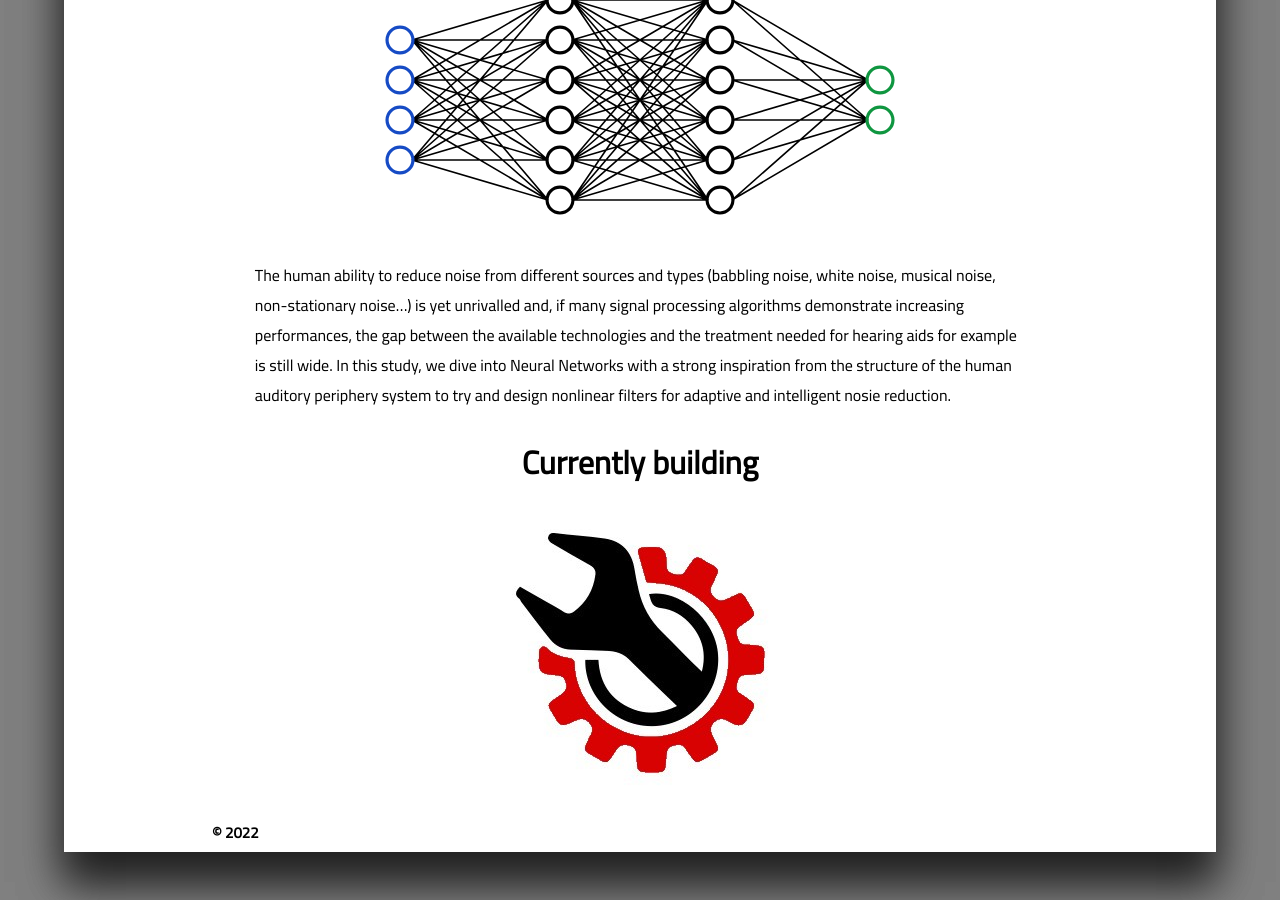
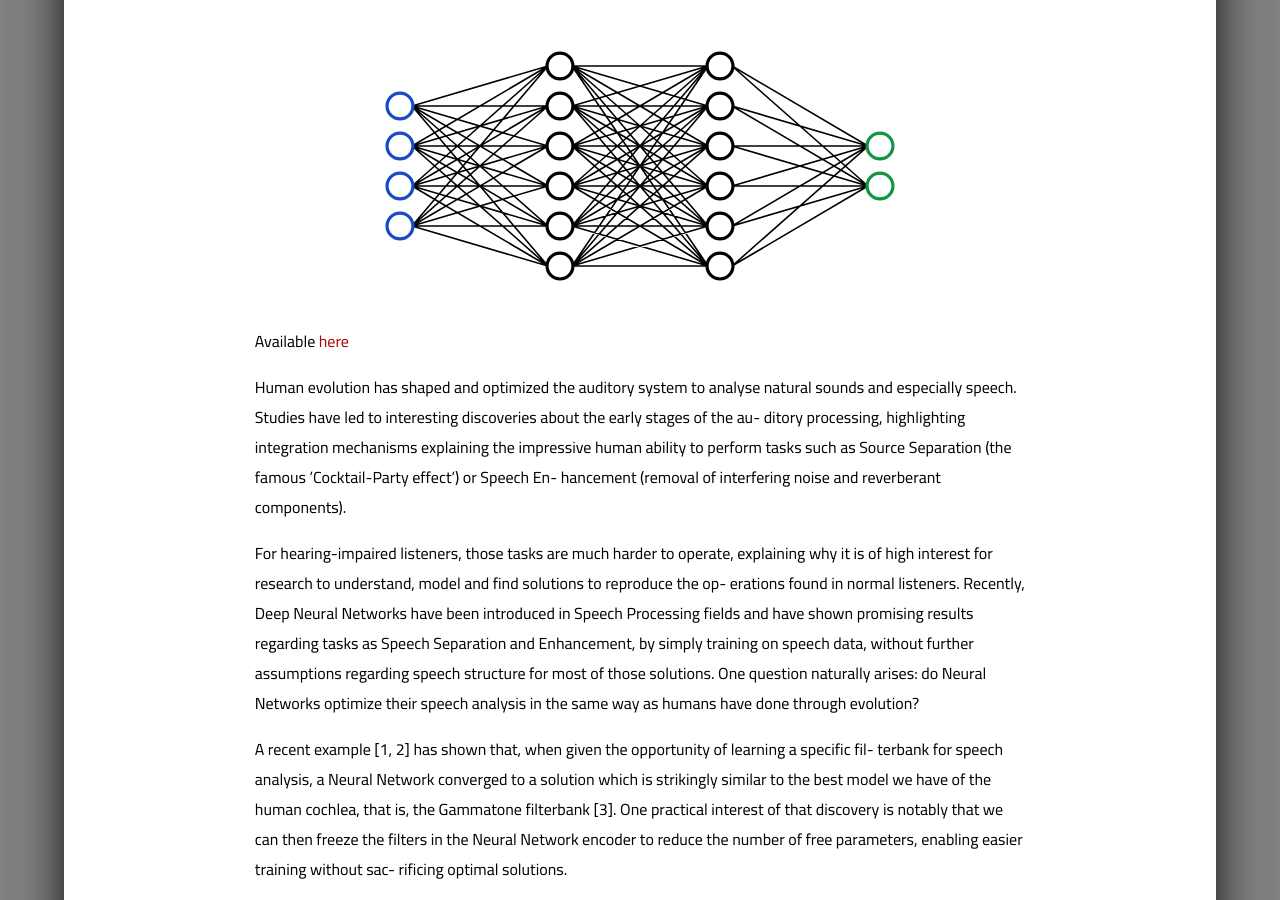
Before and after one commit to jmlemercier/jmlemercier.github.io, a Jekyll site: the page built from _posts/2020-02-06-msc.md, in a window 1280 px wide and 900 px high, scrolled down 556 px. Built offline with Jekyll 4.4.1, drawn with Linux system fonts in a browser that asks for light colours; some of the changed text lies outside the part shown.

Commit message:
publications

```diff
--- a/_posts/2020-02-06-msc.md
+++ b/_posts/2020-02-06-msc.md
@@ -2,7 +2,7 @@
 layout: post
 author: jmlemercier
 date: 2020-02-06
-title: Bio-inspired Neural Networks nonlinear filters for noise reduction
+title: Bio-inspired Encoders for Temporal Convolutional Networks performing Speech Enhancement and Separation
 excerpt: Imperial College London MSc Thesis supervised by Dr Dan F. M. Goodman on noise-reducting nonlinear filters. The structure of the filters is provided by a trainable neural network inspired by the auditory periphery system.
 keywords: Auditory modelling, Neural Networks, Nonlinear Filters, PyTorch, Bio-inspired technologies
 ---
@@ -11,11 +11,52 @@
     <img src="/assets/msc/style.svg" height="280px">
 </div>
 
-The human ability to reduce noise from different sources and types (babbling noise, white noise, musical noise, non-stationary noise...) is yet unrivalled and, if many signal processing algorithms demonstrate increasing performances, the gap between the available technologies and the treatment needed for hearing aids for example is still wide. In this study, we dive into Neural Networks with a strong inspiration from the structure of the human auditory periphery system to try and design nonlinear filters for adaptive and intelligent nosie reduction.
+<div class="links">
+<p> Available <a href="assets/reports/jgl19_MSc_Thesis.pdf" class="inner-link"> here </a> </p> </div>
 
-<div class="repair">
-	<h1>Currently building</h1>
-	<div class="post-image">
-	<img src="/assets/css/repair.jpeg">
+<div class="abstract">
+<p>
+Human evolution has shaped and optimized the auditory system to analyse natural sounds and
+especially speech. Studies have led to interesting discoveries about the early stages of the au-
+ditory processing, highlighting integration mechanisms explaining the impressive human ability
+to perform tasks such as Source Separation (the famous ’Cocktail-Party effect’) or Speech En-
+hancement (removal of interfering noise and reverberant components). </p>
+<p>
+For hearing-impaired listeners, those tasks are much harder to operate, explaining why it
+is of high interest for research to understand, model and find solutions to reproduce the op-
+erations found in normal listeners. Recently, Deep Neural Networks have been introduced in
+Speech Processing fields and have shown promising results regarding tasks as Speech Separation
+and Enhancement, by simply training on speech data, without further assumptions regarding
+speech structure for most of those solutions. One question naturally arises: do Neural Networks
+optimize their speech analysis in the same way as humans have done through evolution?</p>
+<p>
+A recent example [1, 2] has shown that, when given the opportunity of learning a specific fil-
+terbank for speech analysis, a Neural Network converged to a solution which is strikingly similar
+to the best model we have of the human cochlea, that is, the Gammatone filterbank [3]. One
+practical interest of that discovery is notably that we can then freeze the filters in the Neural
+Network encoder to reduce the number of free parameters, enabling easier training without sac-
+rificing optimal solutions.</p>
+<p>
+Motivated by this result, we investigate another mechanism of the auditory system which
+is phase-locking, that is, the ability of some neurons to synchronize their firing activity to the
+stimulus frequency and accordingly deliver a time-coded representation of the given stimulus. We
+propose an encoder model enabling phase-locking to be learnt in a Neural Network, and look at
+whether the resulting network is using this model to learn a behaviour similar to phase-locking,
+or to derive another optimal strategy.</p>
+<p>
+In a further step of designing optimal encoders for Neural Networks performing on speech
+data, we add phase-shift parameters in the analysis filterbank and train the network to learn
+those parameters. We show that the network converges to a solution where the maximal discrim-
+inative power is obtained in order to produce the most diverse representations out of redundant
+information, justifying the intuition in [2].</p>
+
+<div class="references">
+<ul class="references">
+<li> [1] : Y. Luo and N. Mesgarani, “Conv-tasnet: Surpassing ideal time–frequency magnitude mask-
+ing for speech separation,” <i>IEEE/ACM Transactions on Audio, Speech, and Language Pro-
+cessing</i>, vol. 27, pp. 1256–1266, 2019. </li>
+<li> [2] :  D. Ditter and T. Gerkmann, “A multi-phase gammatone filterbank for speech separation
+via tasnet,” <i>ICASSP 2020</i>, pp. 36–40.</li>
+<li> [3] : R. Patterson, I. Nimmo-Smith, J. Holdsworth, and P. Rice, “An efficient auditory filterbank based on the gammatone function,” 1988.</li>
+</ul>
 </div>
-</div>
```
Also changed, not shown: _posts/2020-01-12-HPS.md (deleted, +0 -23 lines), _posts/2020-01-13-voxline.md (+1 -1 lines), _posts/2021-01-11-icassp2022.md (deleted, +0 -27 lines), _posts/2021-11-01-icassp2022.md (added, +27 -0 lines), _posts/2022-01-06-interspeech2022.md (deleted, +0 -30 lines), _posts/2022-06-01-interspeech2022.md (added, +30 -0 lines), ._old_posts/2020-01-12-HPS.md (added), assets/icassp2022/icassp2022.png (added), assets/interspeech2022/interspeech2022.png (added), 1 other file.
